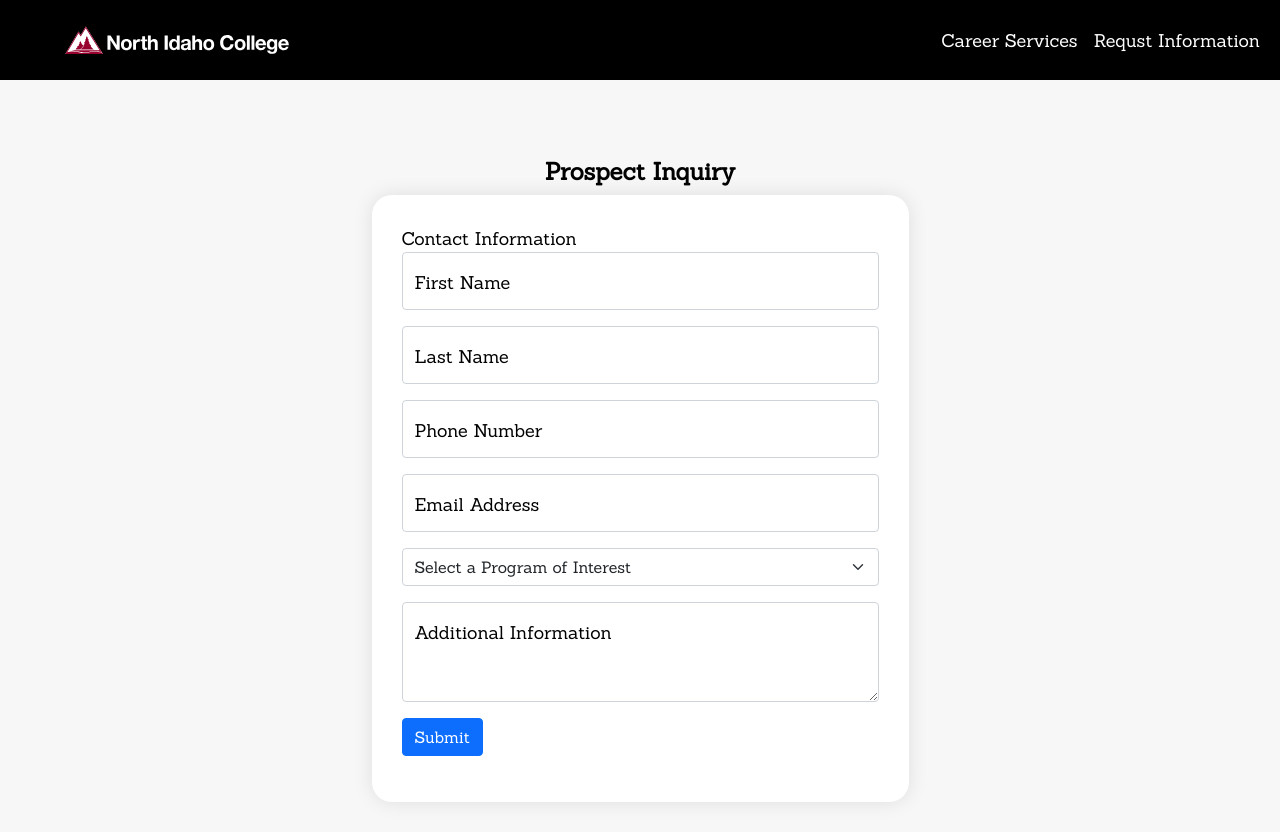
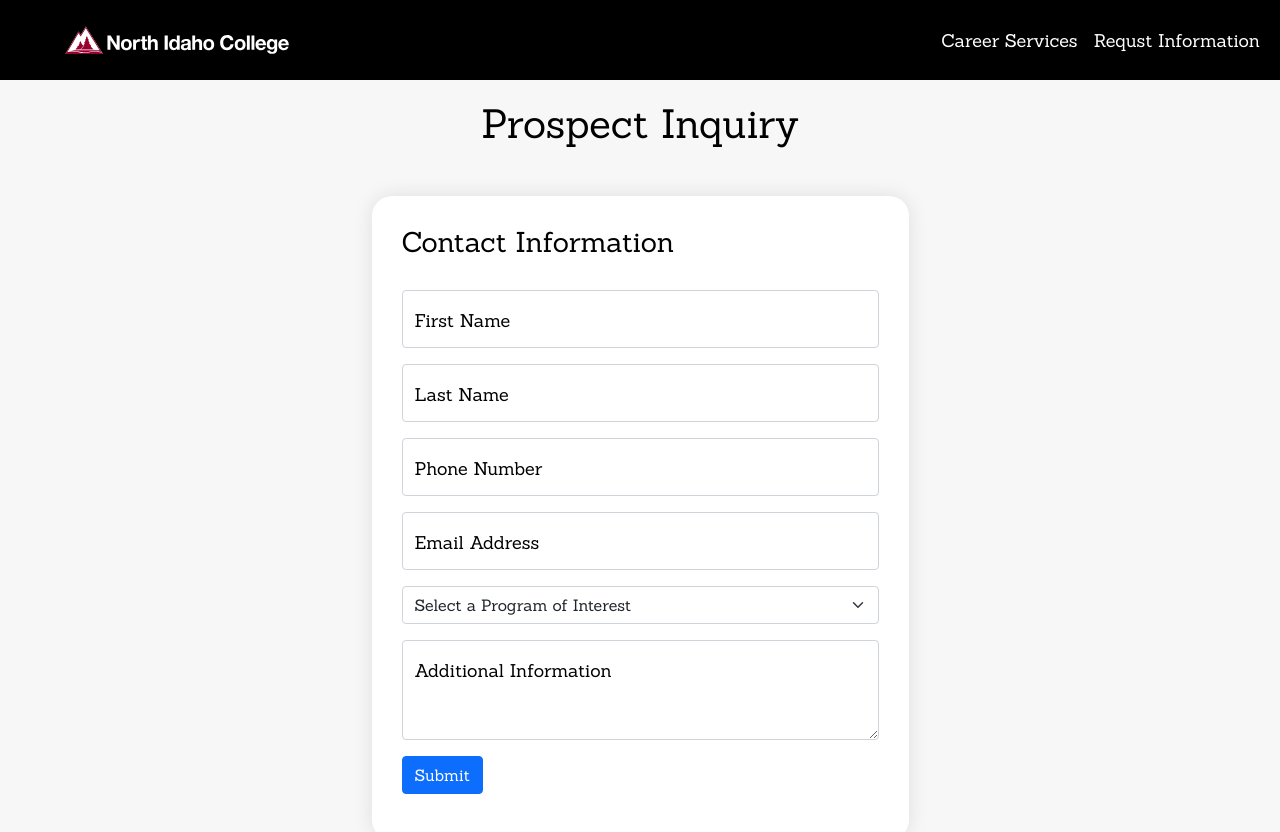
Before and after one commit to Shawn2776/nicrequestform, a React (Create React App) app: page /requestForm in a window 1280 px wide. Shown: the top 832 px of the page. Built offline with nearby package versions, Linux system fonts and the light colour scheme.

Commit message:
finished form formatting

```diff
--- a/src/components/FormInput.js
+++ b/src/components/FormInput.js
@@ -2,10 +2,11 @@ import React, { useEffect } from 'react';
 import { useForm } from 'react-hook-form';
 import '../styles/FormInput.css';
 import { send } from 'emailjs-com';
+import { useNavigate } from 'react-router-dom';
 // require('dotenv').config();
 
 function FormInput() {
-  const { register, handleSubmit, formState: { errors } } = useForm({
+  const { register, handleSubmit, reset, formState: { errors } } = useForm({
     defaultValues: {
       firstName: '',
       lastName: '',
@@ -26,24 +27,27 @@ function FormInput() {
     )
       .then((response) => {
         alert('SUCCESS!', response.status, response.text);
+        reset();
+        navigate('/');
+
       })
       .catch((err) => {
         console.log('FAILED...', err);
       });
   };
 
-
+  let navigate = useNavigate();
 
   return (
     <div className='form__landing'>
-      <div>
-        <h4>Prospect Inquiry</h4>
+      <div className='prospect'>
+        <h1>Prospect Inquiry</h1>
       </div>
 
     <form className='form__input' onSubmit={handleSubmit(onSubmit)}>
 
-      <div>
-        Contact Information
+      <div className='contact'>
+        <h3>Contact Information</h3>
       </div>
 
       <div className="form-floating mb-3">
--- a/src/styles/FormInput.css
+++ b/src/styles/FormInput.css
@@ -2,7 +2,7 @@
   background-color: #F7F7F7;
   display: flex;
   flex-flow: column;
-  justify-content: center;
+  /* justify-content: center; */
   align-items: center;
   height: 100vh;
   color: #000;
@@ -25,6 +25,20 @@ p::before {
   content: "⚠ ";
 }
 
-h4 {
+.form__landing h4 {
   text-align: left;
 }
+
+.prospect {
+  display: flex;
+  flex-flow: row;
+  justify-content: center;
+  width: 100%;
+  margin-bottom: 40px;
+  margin-top: 20px;
+  width: 28%;
+}
+
+.contact {
+  margin-bottom: 30px;
+}
```
